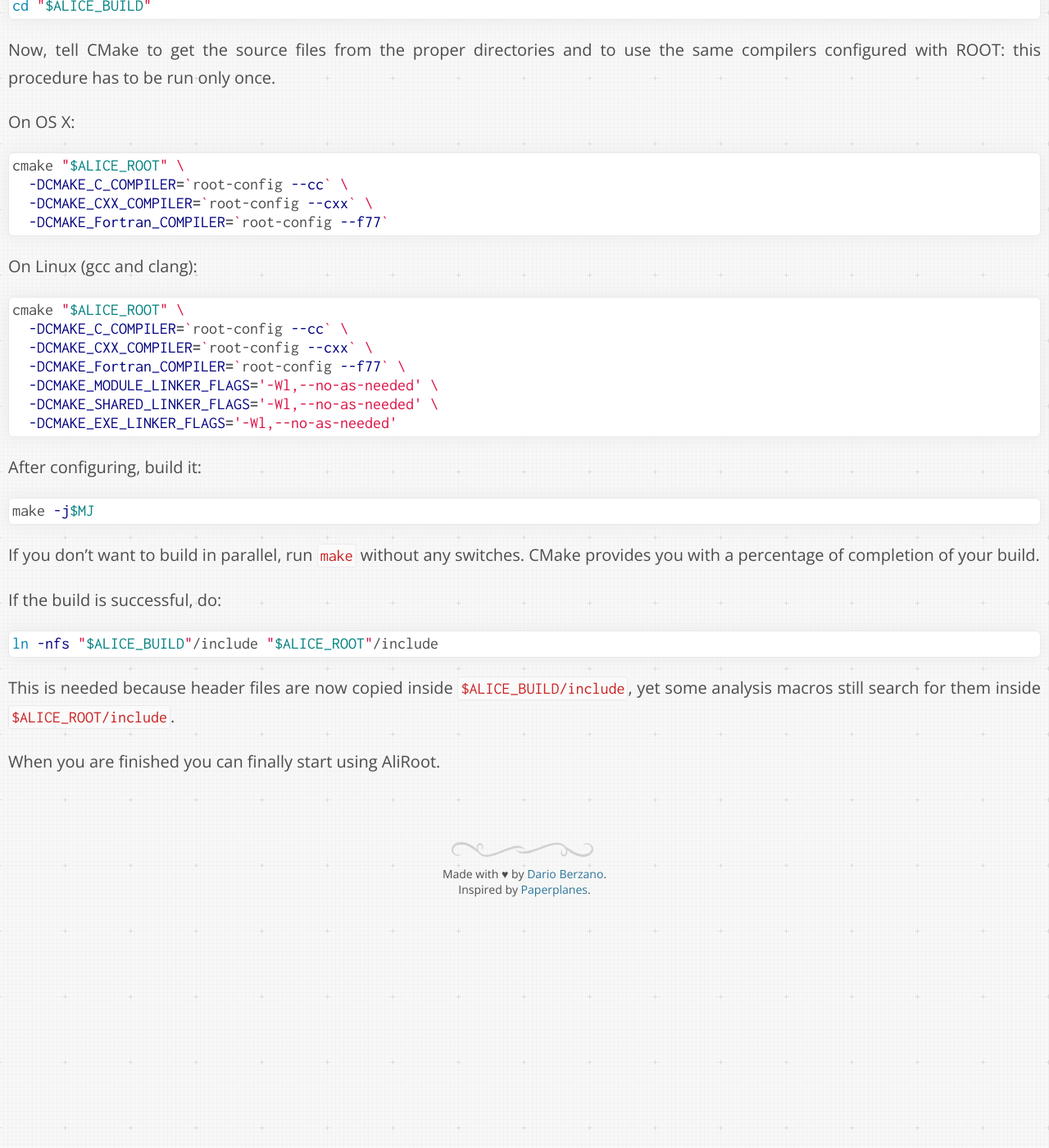
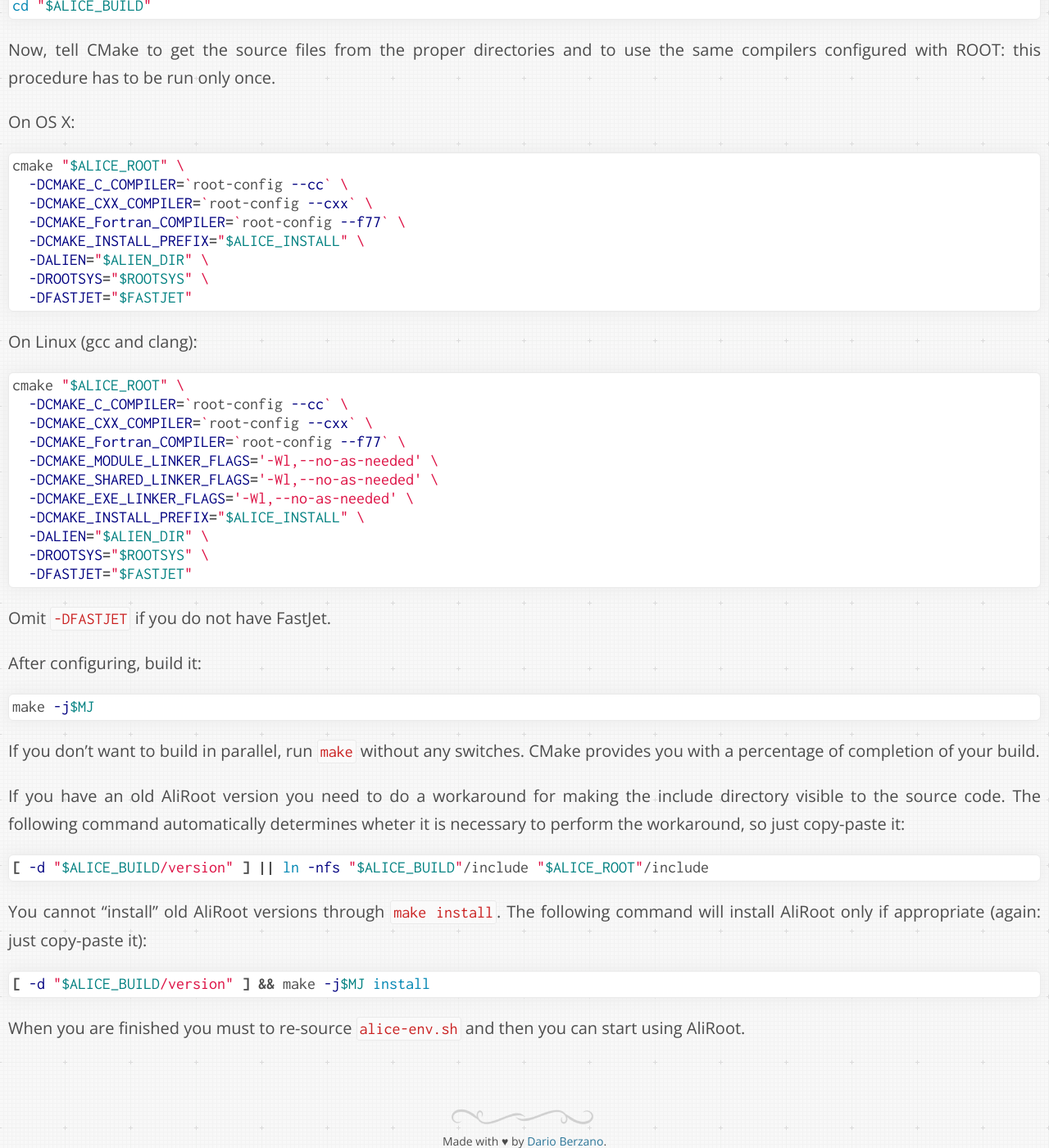
Before and after one commit to dberzano/dberzano.github.io, a Jekyll site: the page built from alice/install-aliroot/manual.md, in a window 1280 px wide and 1400 px high, scrolled down 14865 px. Shown: the whole window at 82% size. Built offline with Jekyll 4.4.1, drawn with Linux system fonts in a browser that asks for light colours; Markdown is read by kramdown in place of the engine named in the settings; before the commit the page ends 15984 px from its top, so only the background shows below that.

Commit message:
AliInst: new AliRoot build system

````diff
--- a/alice/install-aliroot/manual.md
+++ b/alice/install-aliroot/manual.md
@@ -740,7 +740,11 @@ On **OS X**:
 cmake "$ALICE_ROOT" \
   -DCMAKE_C_COMPILER=`root-config --cc` \
   -DCMAKE_CXX_COMPILER=`root-config --cxx` \
-  -DCMAKE_Fortran_COMPILER=`root-config --f77`
+  -DCMAKE_Fortran_COMPILER=`root-config --f77` \
+  -DCMAKE_INSTALL_PREFIX="$ALICE_INSTALL" \
+  -DALIEN="$ALIEN_DIR" \
+  -DROOTSYS="$ROOTSYS" \
+  -DFASTJET="$FASTJET"
 ```
 
 On **Linux (gcc and clang)**:
@@ -752,8 +756,14 @@ cmake "$ALICE_ROOT" \
   -DCMAKE_Fortran_COMPILER=`root-config --f77` \
   -DCMAKE_MODULE_LINKER_FLAGS='-Wl,--no-as-needed' \
   -DCMAKE_SHARED_LINKER_FLAGS='-Wl,--no-as-needed' \
-  -DCMAKE_EXE_LINKER_FLAGS='-Wl,--no-as-needed'
+  -DCMAKE_EXE_LINKER_FLAGS='-Wl,--no-as-needed' \
+  -DCMAKE_INSTALL_PREFIX="$ALICE_INSTALL" \
+  -DALIEN="$ALIEN_DIR" \
+  -DROOTSYS="$ROOTSYS" \
+  -DFASTJET="$FASTJET"
 ```
+
+Omit `-DFASTJET` if you do not have FastJet.
 
 After configuring, build it:
 
@@ -765,14 +775,21 @@ If you don't want to build in parallel, run `make` without any
 switches. CMake provides you with a percentage of completion of your
 build.
 
-If the build is successful, do:
+If you have an old AliRoot version you need to do a workaround for making the
+include directory visible to the source code. The following command
+automatically determines wheter it is necessary to perform the workaround, so
+just copy-paste it:
 
 ```bash
-ln -nfs "$ALICE_BUILD"/include "$ALICE_ROOT"/include
+[ -d "$ALICE_BUILD/version" ] || ln -nfs "$ALICE_BUILD"/include "$ALICE_ROOT"/include
 ```
 
-This is needed because header files are now copied inside
-`$ALICE_BUILD/include`, yet some analysis macros still search for them
-inside `$ALICE_ROOT/include`.
+You cannot "install" old AliRoot versions through `make install`. The following
+command will install AliRoot only if appropriate (again: just copy-paste it):
 
-When you are finished you can finally start using AliRoot.
+```bash
+[ -d "$ALICE_BUILD/version" ] && make -j$MJ install
+```
+
+When you are finished **you must to re-source `alice-env.sh`** and then you can
+start using AliRoot.
````
